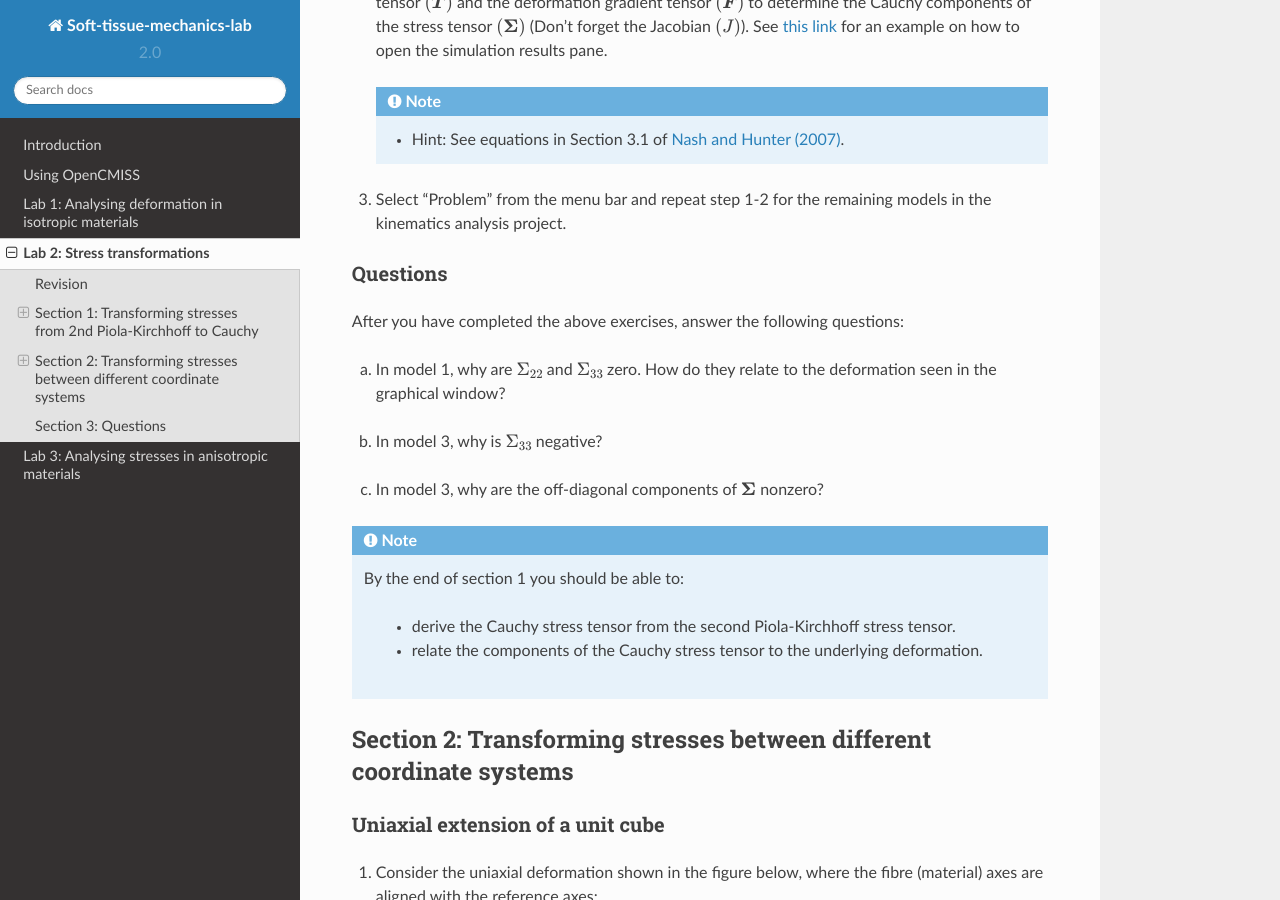
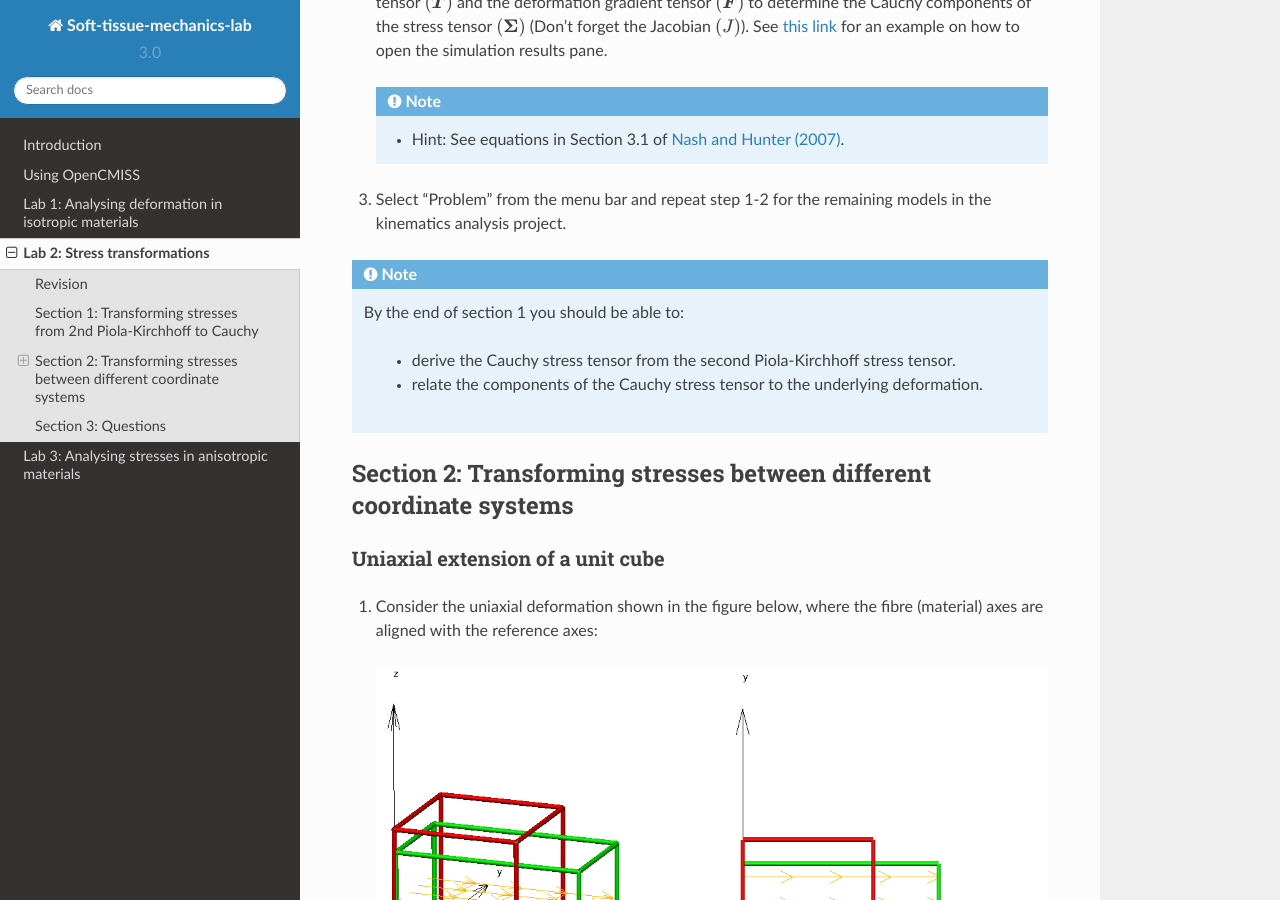
Before and after one commit to mpnash/soft-tissue-mechanics-labs, a Sphinx documentation site: the page built from docs/source/lab2.rst, in a window 1280 px wide and 900 px high, scrolled down 673 px. Built offline with Sphinx 7.4.7 and the Read the Docs theme 2.0.0, drawn with Linux system fonts in a browser that asks for light colours; pages that are not in the unit, such as notebooks, are missing from menus.

Commit message:
Removing questions from first section of lab 2

```diff
--- a/docs/source/conf.py
+++ b/docs/source/conf.py
@@ -57,9 +57,9 @@
 # built documents.
 #
 # The short X.Y version.
-version = u'2.0'
+version = u'3.0'
 # The full version, including alpha/beta/rc tags.
-release = u'2.0'
+release = u'3.0'
 
 # The language for content autogenerated by Sphinx. Refer to documentation
 # for a list of supported languages.
--- a/docs/source/lab2.rst
+++ b/docs/source/lab2.rst
@@ -45,23 +45,6 @@
 |vspace|
 
 3. Select "Problem" from the menu bar and repeat step 1-2 for the remaining models in the kinematics analysis project.
-
-|vspace|
-
-Questions
----------
-
-After you have completed the above exercises, answer the following questions:
-
-a. In model 1, why are :math:`\Sigma_{22}` and :math:`\Sigma_{33}` zero. How do they relate to the deformation seen in the graphical window?
-
-|vspace|
-
-b. In model 3, why is :math:`\Sigma_{33}` negative?
-
-|vspace|
-
-c. In model 3, why are the off-diagonal components of :math:`\boldsymbol{\Sigma}` nonzero?
 
 |vspace|
 
```
